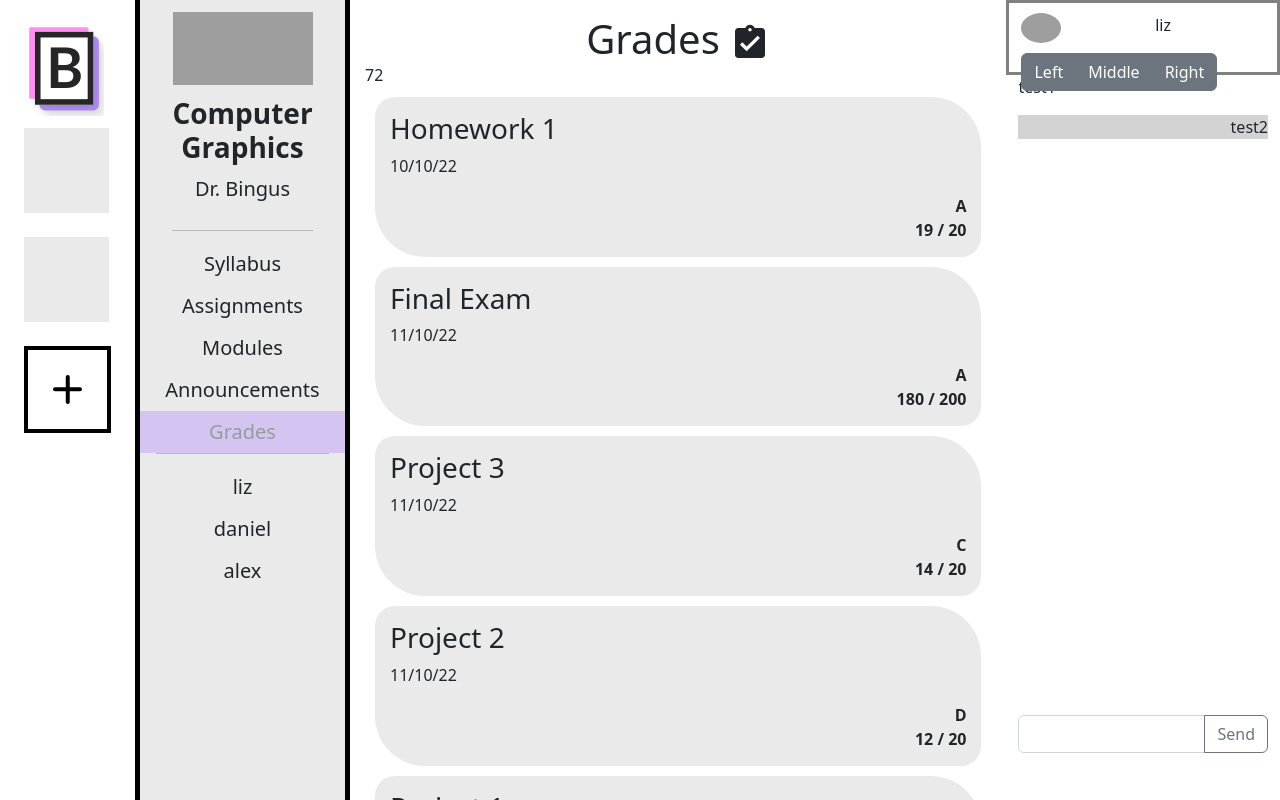
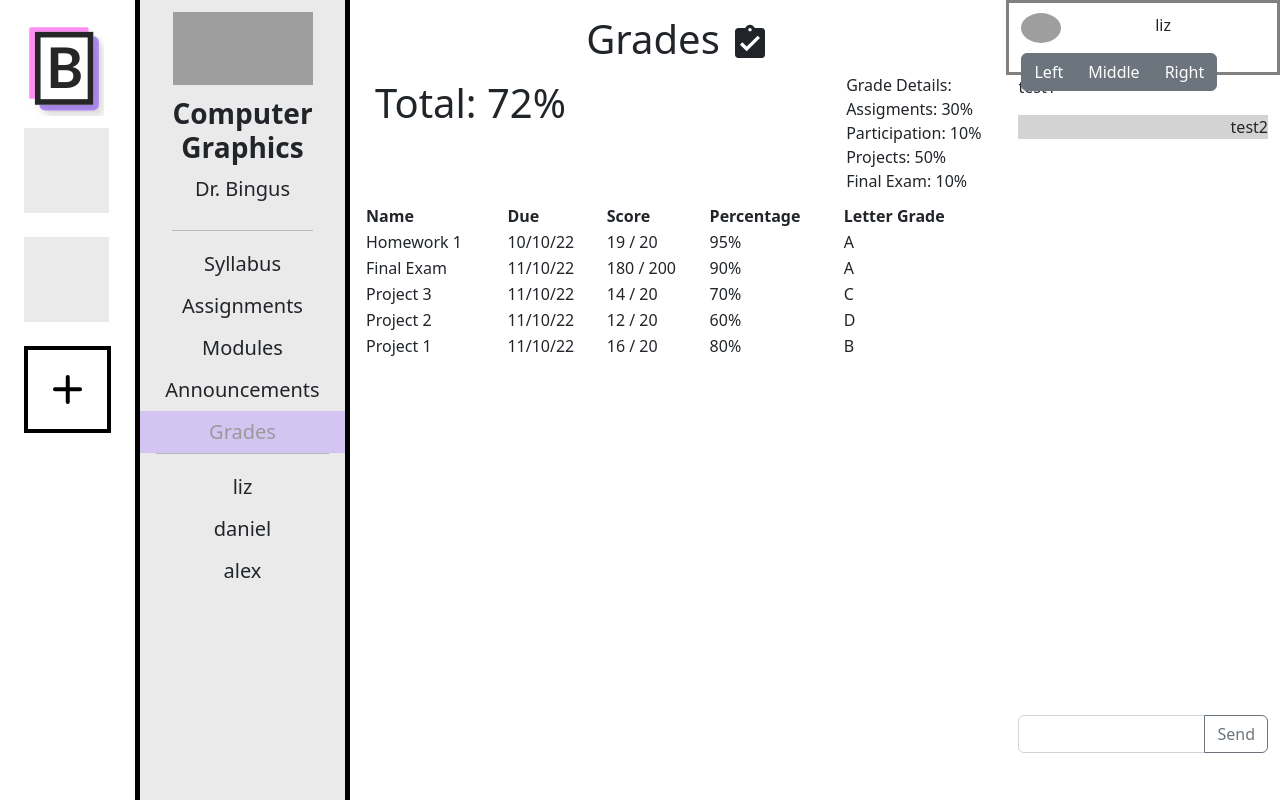
Before and after one commit to corncob567/AlternaCanvas, a React (Create React App) app: page /compg/grades in a window 1280 px wide. Built offline with nearby package versions, Linux system fonts and the light colour scheme; grey boxes are pictures that could not be loaded; a web font is replaced by a local one.

Commit message:
sexy table

```diff
--- a/src/components/pages/grades/gradelist.jsx
+++ b/src/components/pages/grades/gradelist.jsx
@@ -185,14 +185,32 @@ const GradeList = (props) => {
 
     return(
         <div className='announcementListWrapper'>
-            <div>
-                {totalGrade}
+            <div class="totalGradeContainer">
+                <div className='classGrade'>
+                    Total: {totalGrade}%
+                </div>
+                <div class='weighting'>
+                Grade Details: <br />
+                Assigments: {assignment * 100}% <br />
+                Participation: {participation * 100}% <br />
+                Projects: {project * 100}% <br />
+                Final Exam:  {final * 100}% <br />
+                </div>
             </div>
-            {courseGrades.map((ann, index) => {
-                return (
-                    <SingleGrade key={index} gradeInfo={ann}/>
-                );
-            })}
+            <table class="gradeTable">
+                <tr>
+                    <th>Name</th>
+                    <th>Due</th>
+                    <th>Score</th>
+                    <th>Percentage</th>
+                    <th>Letter Grade</th>
+                </tr>
+                    {courseGrades.map((ann, index) => {
+                        return (
+                            <SingleGrade key={index} gradeInfo={ann}/>
+                        );
+                    })}
+            </table>
         </div>
     );
 };
--- a/src/components/pages/grades/singlegrade.jsx
+++ b/src/components/pages/grades/singlegrade.jsx
@@ -17,7 +17,8 @@ const SingleGrade = (props) => {
         }
         else if (percentage > .69){
             return "C";
-        }else if (percentage > .59){
+        }
+        else if (percentage > .59){
             return "D";
         }
         else{
@@ -28,12 +29,11 @@ const SingleGrade = (props) => {
     const letterGrade = calcGrade();
 
     return (
-        <div className={`singleGradeWrapper`}>
-            <h3 className='announcementName'>{title}</h3>
-            <p>{date}</p>
-            <label>{letterGrade}</label>
-            <label>{earnedPoints} / {totalPoints}</label>
-        </div>
+        <tr><td>{title}</td>
+        <td>{date}</td>
+        <td>{earnedPoints} / {totalPoints}</td>
+        <td>{percentage * 100}%</td>
+        <td>{letterGrade}</td></tr>
     );
 };
 
--- a/src/styles/components/Grades.scss
+++ b/src/styles/components/Grades.scss
@@ -1,8 +1,13 @@
+.totalGradeContainer {
+  display: flex;
+  justify-content: space-between;
+}
+
 .singleGradeWrapper {
   margin: 10px;
   padding: 15px;
   background-color: $secondary-2;
-  border-radius: 20px 50px;
+  border-radius: 20px;
   display: flex;
   flex-direction: column;
 
@@ -11,3 +16,34 @@
     font-weight: 600;
   }
 }
+
+.classGrade {
+  font-size: 40px;
+  margin: 10px;
+}
+
+.weighting {
+  margin: 10px;
+}
+
+.tableHeader {
+  display: flex;
+  justify-content: space-between;
+}
+
+.headerLabel {
+  margin: 10px;
+}
+
+.singleGrade {
+  display: flex;
+  justify-content: space-between;
+}
+
+.gradeContent {
+  margin: 10px;
+}
+
+.gradeTable {
+  width: 100%;
+}
```
